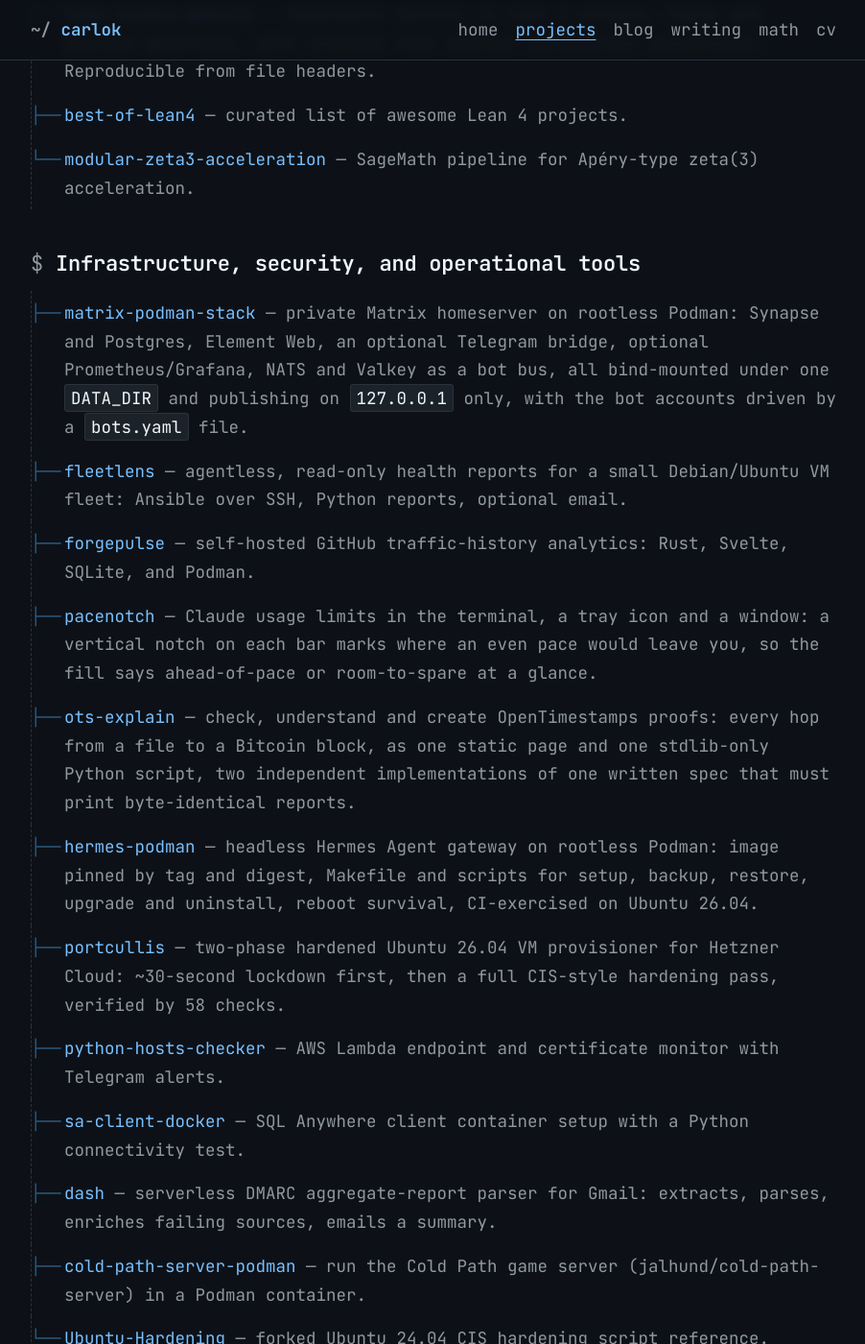
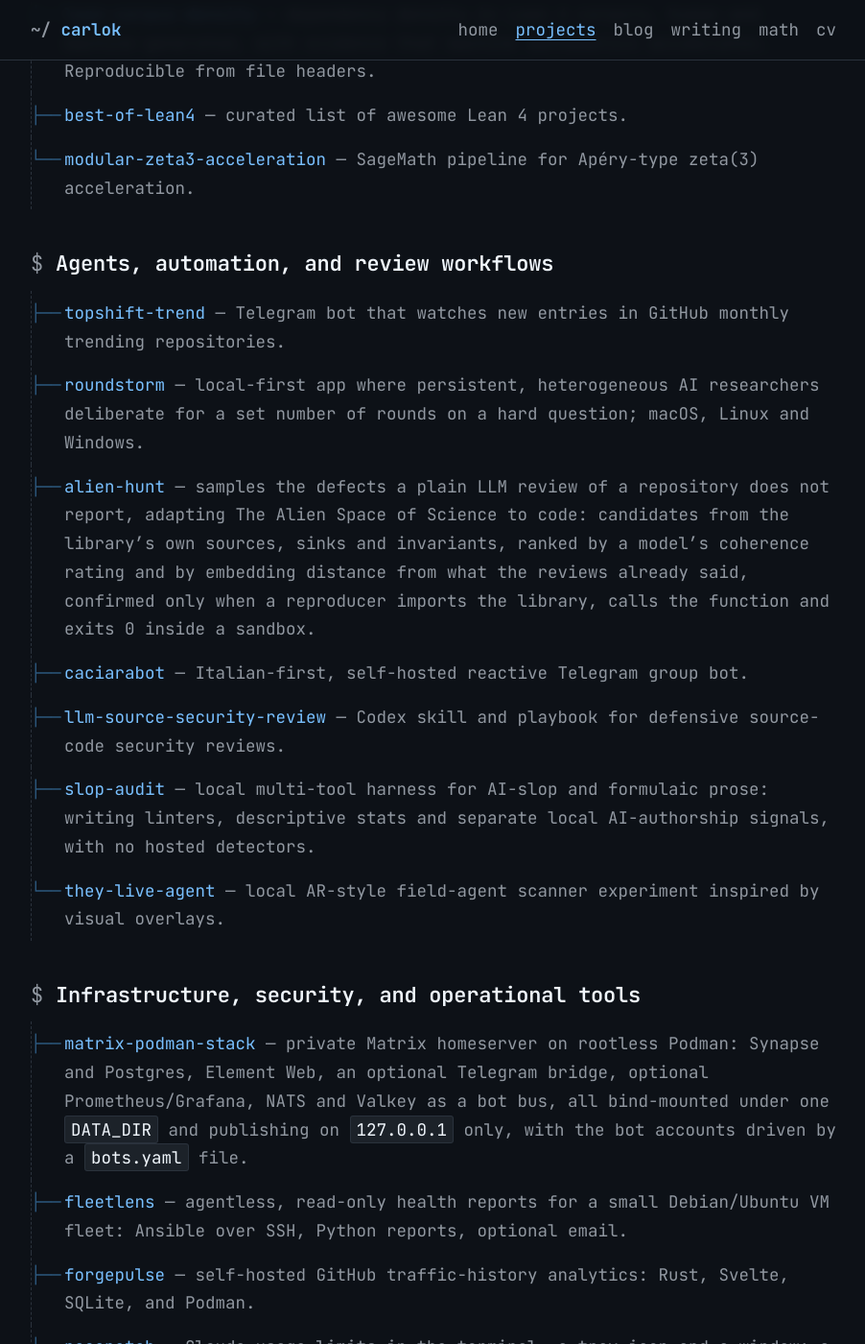
Before and after one commit to carlok/carlok.github.io, a Jekyll site: the page built from projects.md, in a window 1280 px wide and 1400 px high, scrolled down 4042 px. Shown: the whole window at 96% size, without its empty margins (188-1090 px from the left). Built offline with Jekyll 4.4.1, drawn with Linux system fonts in a browser that asks for light colours; some of the changed text lies outside the part shown.

```diff
--- a/projects.md
+++ b/projects.md
@@ -31,10 +31,10 @@ permalink: /projects/
 
 ## Math, computation, and formal experiments
 
+- [duet](https://github.com/carlok/duet) — open-ended search over small theories in two binary operations for synergy: laws a theory implies but no single law of it does, every claim checked by finite-model search and theorem provers, with a funnel that separates rediscovery from novelty.
 - [cdclkit](https://github.com/carlok/cdclkit) — readable, self-checking CDCL SAT solver, preprocessor, and encoding library: every answer comes with a certificate (models re-checked, UNSAT backed by a DRAT proof an independent checker replays).
 - [dratify](https://github.com/carlok/dratify) — in-process DRAT/DRUP unsatisfiability proof checker for Python and Rust: zero dependencies, with an optional Rust accelerator.
 - [ragusa](https://github.com/carlok/ragusa) — conjecturing engine that reports its own floor: over numeric and boolean tables it enumerates bounds and implications, then prints each filter's partition (representative, alias, discarded), per-object attribution, a chance baseline and a pinning block, with a Rust engine and a calibration census of what TxGraffiti's and AutoGraphForge's own filters discard.
-- [duet](https://github.com/carlok/duet) — open-ended search over small theories in two binary operations for synergy: laws a theory implies but no single law of it does, every claim checked by finite-model search and theorem provers, with a funnel that separates rediscovery from novelty.
 - [LeanFrontier](https://github.com/carlok/LeanFrontier) — open Lean 4 library of machine-generated, kernel-verified mathematics on Mathlib.
 - [transcendence-criterion-palomar](https://github.com/carlok/transcendence-criterion-palomar) — Gel'fond's transcendence criterion in Waldschmidt's 1971 form, in Lean 4, a module-system extract of diaz-modulus-lean prepared for the Palomar registry.
 - [strong-six-exponentials-palomar](https://github.com/carlok/strong-six-exponentials-palomar) — Roy's strong six exponentials theorem and his rank bound for matrices of logarithms in Lean 4, a module-system extract of diaz-modulus-lean prepared for the Palomar registry.
@@ -65,6 +65,16 @@ permalink: /projects/
 - [lean-corpus-density](https://github.com/carlok/lean-corpus-density) — dependency density in Lean 4 corpora, human and machine-generated, with evidence that machine mathematics accumulates. Reproducible from file headers.
 - [best-of-lean4](https://github.com/carlok/best-of-lean4) — curated list of awesome Lean 4 projects.
 - [modular-zeta3-acceleration](https://github.com/carlok/modular-zeta3-acceleration) — SageMath pipeline for Apéry-type zeta(3) acceleration.
+
+## Agents, automation, and review workflows
+
+- [topshift-trend](https://github.com/carlok/topshift-trend) — Telegram bot that watches new entries in GitHub monthly trending repositories.
+- [roundstorm](https://github.com/carlok/roundstorm) — local-first app where persistent, heterogeneous AI researchers deliberate for a set number of rounds on a hard question; macOS, Linux and Windows.
+- [alien-hunt](https://github.com/carlok/alien-hunt) — samples the defects a plain LLM review of a repository does not report, adapting The Alien Space of Science to code: candidates from the library's own sources, sinks and invariants, ranked by a model's coherence rating and by embedding distance from what the reviews already said, confirmed only when a reproducer imports the library, calls the function and exits 0 inside a sandbox.
+- [caciarabot](https://github.com/carlok/caciarabot) — Italian-first, self-hosted reactive Telegram group bot.
+- [llm-source-security-review](https://github.com/carlok/llm-source-security-review) — Codex skill and playbook for defensive source-code security reviews.
+- [slop-audit](https://github.com/carlok/slop-audit) — local multi-tool harness for AI-slop and formulaic prose: writing linters, descriptive stats and separate local AI-authorship signals, with no hosted detectors.
+- [they-live-agent](https://github.com/carlok/they-live-agent) — local AR-style field-agent scanner experiment inspired by visual overlays.
 
 ## Infrastructure, security, and operational tools
 
```
Also changed, not shown: other parts of projects.md (+0 -10 lines).
